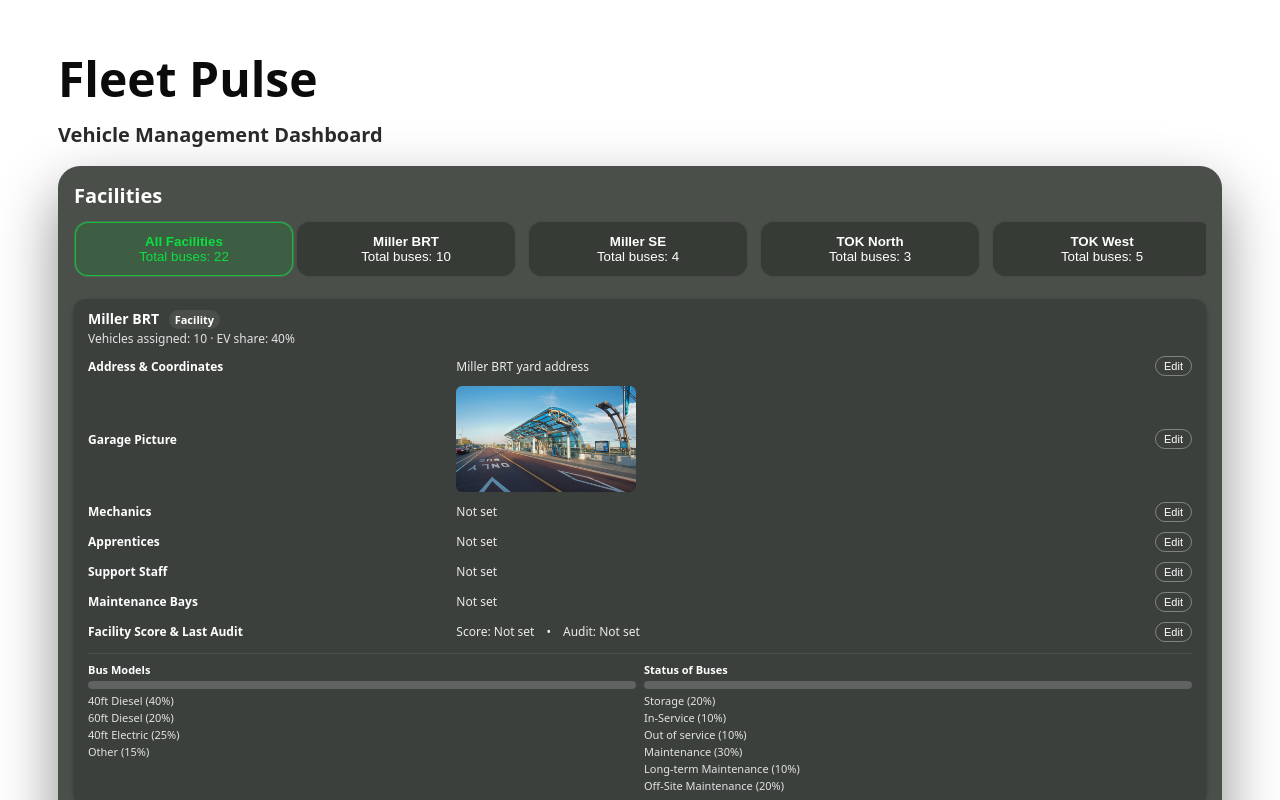
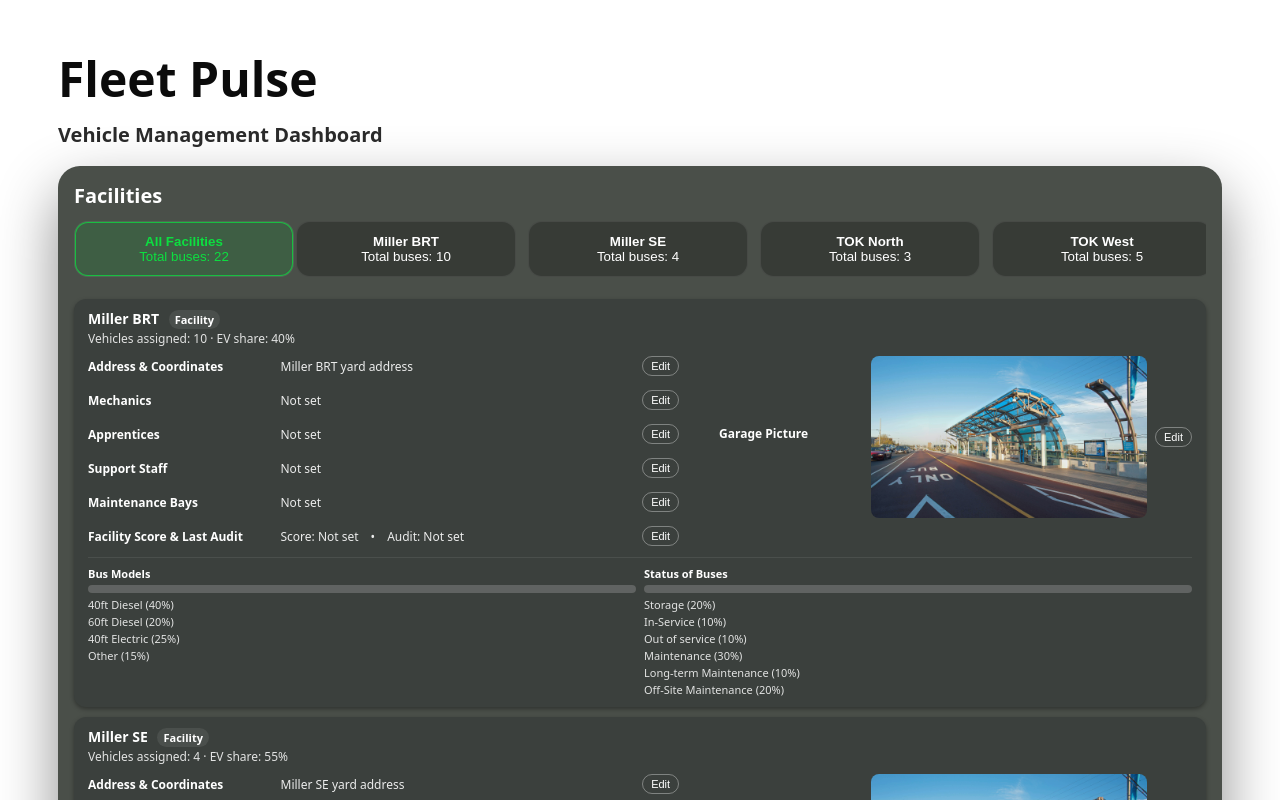
Before and after one commit to Jaturaput-Jongsubcharoen/Fleet-Zero-Pulse-Angular, an Angular app: page / in a window 1280 px wide. Shown: the top 800 px of the page. Built offline with nearby package versions, Linux system fonts and the light colour scheme.

Commit message:
2-column-for-facility-strips

```diff
--- a/package.json
+++ b/package.json
@@ -19,6 +19,7 @@
     "@angular/platform-browser": "^19.1.0",
     "@angular/platform-browser-dynamic": "^19.1.0",
     "@angular/router": "^19.1.0",
+    "chart.js": "^4.5.1",
     "rxjs": "~7.8.0",
     "tslib": "^2.3.0",
     "zone.js": "~0.15.0"
--- /dev/null
+++ b/src/app/@spk/reusable-charts/spk-chartjs/spk-chartjs.component.html
@@ -0,0 +1 @@
+<canvas #canvas [attr.id]="id"></canvas>
--- /dev/null
+++ b/src/app/@spk/reusable-charts/spk-chartjs/spk-chartjs.component.scss
@@ -0,0 +1,8 @@
+:host {
+  display: block;
+}
+
+canvas {
+  width: 100% !important;
+  height: 100% !important;
+}
--- a/src/app/pages/vehicle-management/facility-strips/facility-strips.component.html
+++ b/src/app/pages/vehicle-management/facility-strips/facility-strips.component.html
@@ -16,6 +16,8 @@
       <ng-container *ngIf="getInfo(f.id) as info">
         <!-- editable info rows -->
         <div class="strip-grid">
+          <!-- LEFT COLUMN: all text fields -->
+          <div class="strip-grid-left">
             <!-- Address & coordinates -->
             <div class="strip-row">
               <div class="label">Address &amp; Coordinates</div>
@@ -46,37 +48,6 @@
                 (click)="toggleEdit(f.id, 'address')"
               >
                 {{ isEditing(f.id, 'address') ? 'Save' : 'Edit' }}
-            </button>
-          </div>
-
-          <!-- Picture of garage -->
-          <div class="strip-row">
-            <div class="label">Garage Picture</div>
-
-            <div class="value" *ngIf="!isEditing(f.id, 'garageImageUrl')">
-              <img
-                *ngIf="info.garageImageUrl"
-                [src]="info.garageImageUrl"
-                alt="{{ f.name }} garage"
-                class="garage-thumb"
-              />
-              <span *ngIf="!info.garageImageUrl">Not set</span>
-            </div>
-
-            <div class="value value--edit" *ngIf="isEditing(f.id, 'garageImageUrl')">
-              <input
-                type="text"
-                placeholder="Image URL"
-                [(ngModel)]="info.garageImageUrl"
-              />
-            </div>
-
-            <button
-              type="button"
-              class="mini-btn"
-              (click)="toggleEdit(f.id, 'garageImageUrl')"
-            >
-              {{ isEditing(f.id, 'garageImageUrl') ? 'Save' : 'Edit' }}
               </button>
             </div>
 
@@ -151,10 +122,7 @@
                 {{ info.maintenanceBays ?? 'Not set' }}
               </div>
 
-            <div
-              class="value value--edit"
-              *ngIf="isEditing(f.id, 'maintenanceBays')"
-            >
+              <div class="value value--edit" *ngIf="isEditing(f.id, 'maintenanceBays')">
                 <input type="number" min="0" [(ngModel)]="info.maintenanceBays" />
               </div>
 
@@ -201,6 +169,44 @@
             </div>
           </div>
 
+          <!-- RIGHT COLUMN: only garage picture -->
+          <div class="strip-grid-right">
+            <div class="strip-row strip-row--garage">
+              <div class="label">Garage Picture</div>
+
+              <div class="value" *ngIf="!isEditing(f.id, 'garageImageUrl')">
+                <img
+                  *ngIf="info.garageImageUrl"
+                  [src]="info.garageImageUrl"
+                  alt="{{ f.name }} garage"
+                  class="garage-thumb"
+                />
+                <span *ngIf="!info.garageImageUrl">Not set</span>
+              </div>
+
+              <div
+                class="value value--edit"
+                *ngIf="isEditing(f.id, 'garageImageUrl')"
+              >
+                <input
+                  type="text"
+                  placeholder="Image URL"
+                  [(ngModel)]="info.garageImageUrl"
+                />
+              </div>
+
+              <button
+                type="button"
+                class="mini-btn"
+                (click)="toggleEdit(f.id, 'garageImageUrl')"
+              >
+                {{ isEditing(f.id, 'garageImageUrl') ? 'Save' : 'Edit' }}
+              </button>
+            </div>
+          </div>
+        </div>
+
+
         <!-- non-editable: charts/metrics -->
         <div class="metrics-row">
           <div class="metric-card">
--- a/src/app/pages/vehicle-management/facility-strips/facility-strips.component.scss
+++ b/src/app/pages/vehicle-management/facility-strips/facility-strips.component.scss
@@ -41,8 +41,27 @@
 
 .strip-grid {
   display: grid;
-  gap: 4px;
+  grid-template-columns: minmax(0, 2fr) minmax(0, 1.6fr);
+  column-gap: 40px;
+  row-gap: 12px;
+  align-items: flex-start;
 }
+
+.strip-grid-left,
+.strip-grid-right {
+  display: flex;
+  flex-direction: column;
+  gap: 8px;
+}
+
+.strip-row--garage {
+  align-items: flex-start;
+}
+
+.strip-row--garage .label {
+  margin-bottom: 8px;
+}
+
 
 .strip-row {
   display: grid;
@@ -99,11 +118,12 @@
 }
 
 .garage-thumb {
-  width: 180px;
+  display: block;
+  width: 100%;
+  max-width: 320px;
   height: auto;
-  border-radius: 6px;
+  border-radius: 8px;
   object-fit: cover;
-  /*border: 1px solid rgba(255, 255, 255, 0.5);*/
 }
 
 .dot-sep::before {
@@ -151,3 +171,13 @@
   opacity: 0.85;
   color: rgb(255, 255, 255);
 }
+
+@media (max-width: 900px) {
+  .strip-grid {
+    grid-template-columns: 1fr;
+  }
+
+  .strip-grid-right {
+    margin-top: 12px;
+  }
+}
--- a/src/app/pages/vehicle-management/facility-strips/facility-strips.component.ts
+++ b/src/app/pages/vehicle-management/facility-strips/facility-strips.component.ts
@@ -12,6 +12,9 @@ import {
   EditableFacilityInfo,
 } from '../../../data/facility-meta-store';
 import { FacilityMetaService } from '../../../data/facility-meta.service';
+
+import { ChartConfiguration, ChartType } from 'chart.js';
+import { SpkChartjsComponent } from '../../../@spk/reusable-charts/spk-chartjs/spk-chartjs.component';
 
 // same union as in vehicle-management
 type SelectedId = FacilityId | '__ALL__';
```
Also changed, not shown: src/app/@spk/reusable-charts/spk-chartjs/spk-chartjs.component.ts (added, +96 -0 lines), 1 other file (tests, documents, lock files or other folders). Lines whose indentation alone changed are shown as unchanged.
